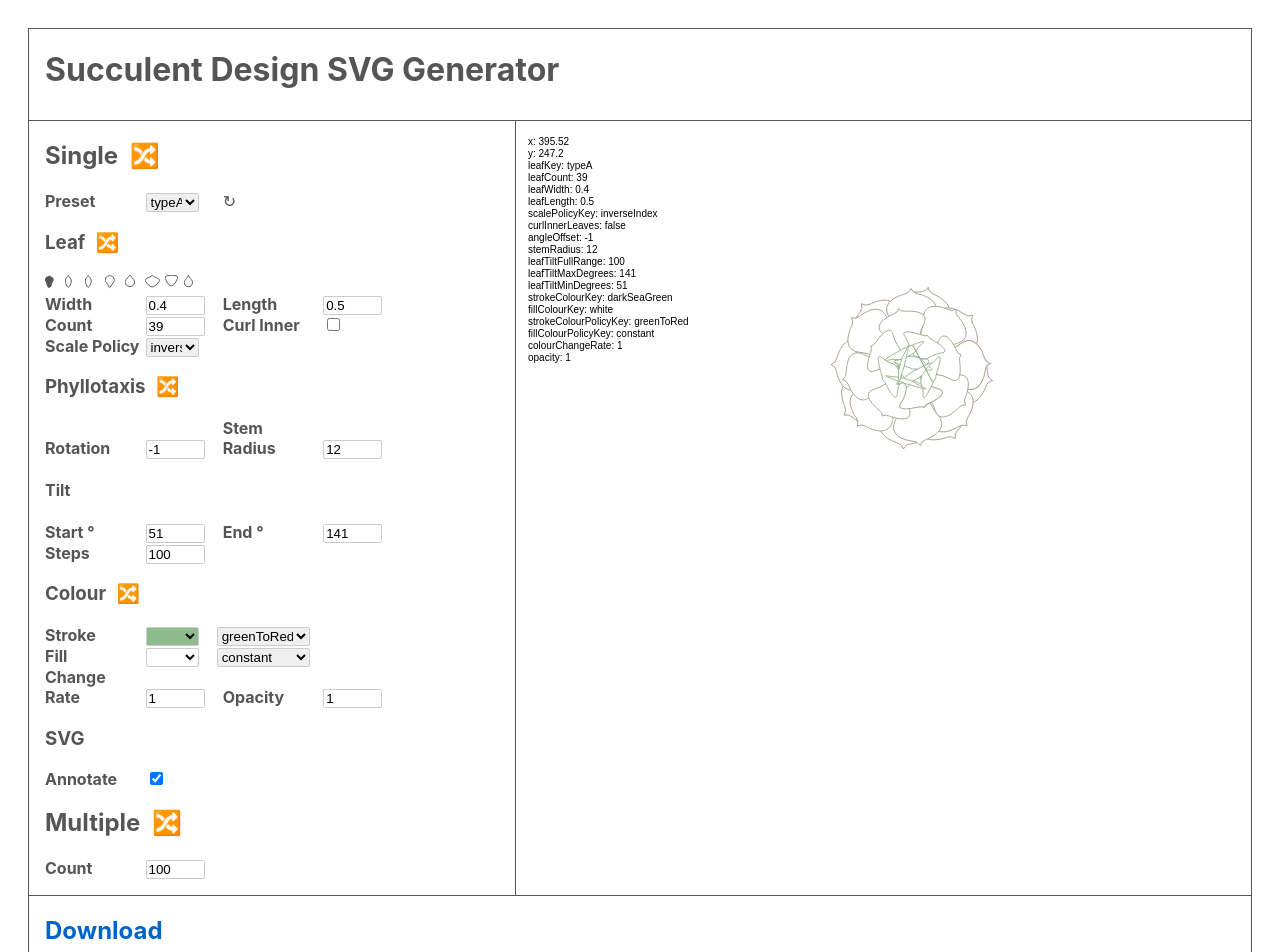
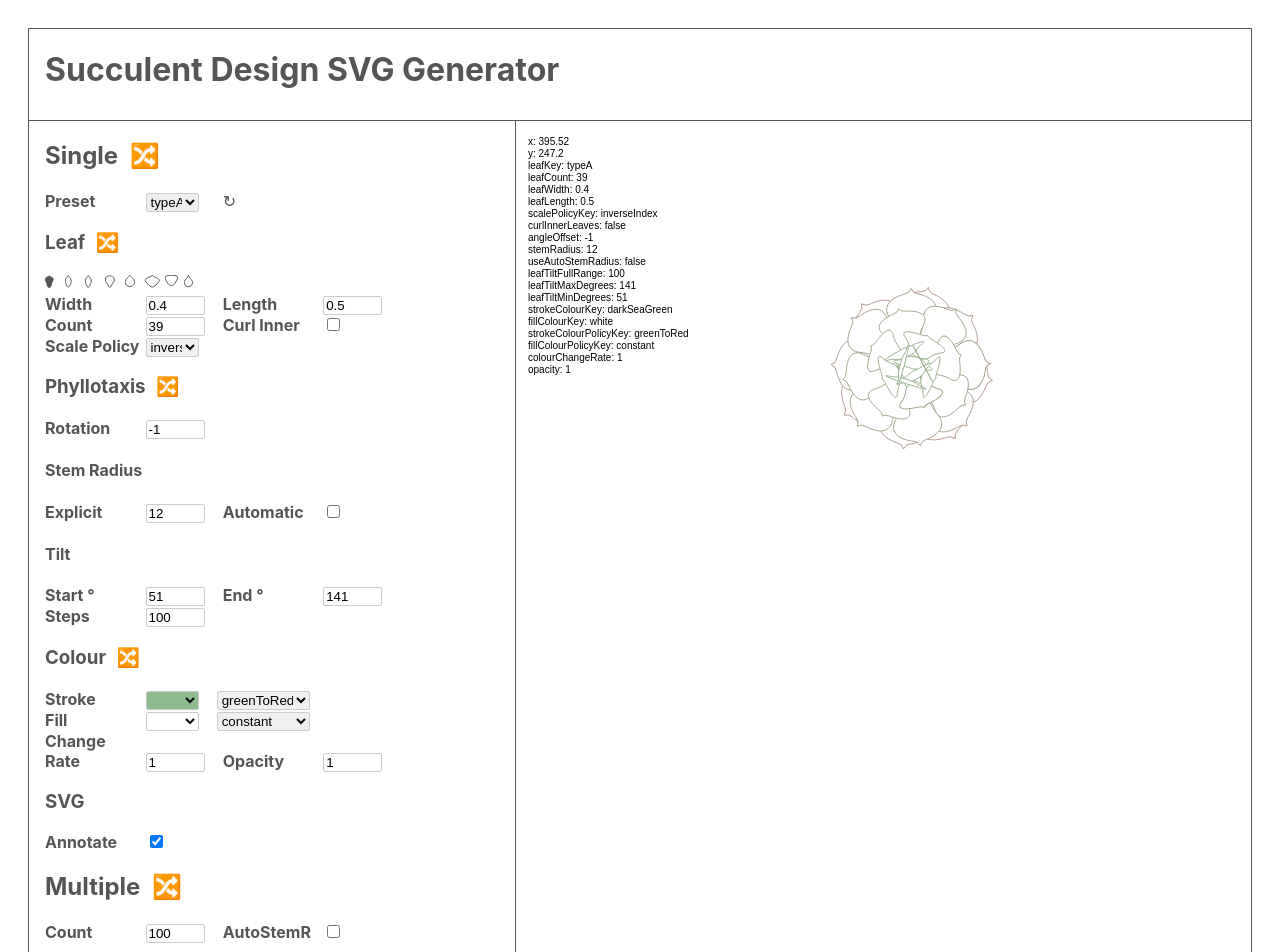
Before and after one commit to nickboon/succulents, a Svelte app: page / in a window 1280 px wide. Shown: the top 952 px of the page. Built offline with nearby package versions, Linux system fonts and the light colour scheme.

Commit message:
Added automatic stem radius calculation.

```diff
--- a/src/Parameters.svelte
+++ b/src/Parameters.svelte
@@ -19,13 +19,17 @@
 
 	function assignProperties(doner, receiver) {
 		for (var key in receiver) receiver[key] = doner[key];
+		return receiver;
 	}
 
 	function setParameters(leaf, phyllotaxis, colour) {
 		const currentOpacity = $colourParameters.opacity;
-		assignProperties(leaf, $leafParameters);
-		assignProperties(phyllotaxis, $phyllotaxisParameters);
-		assignProperties(colour, $colourParameters);
+		$leafParameters = assignProperties(leaf, $leafParameters);
+		$phyllotaxisParameters = assignProperties(
+			phyllotaxis,
+			$phyllotaxisParameters
+		);
+		$colourParameters = assignProperties(colour, $colourParameters);
 		$colourParameters.opacity = currentOpacity;
 	}
 
@@ -35,11 +39,13 @@
 	}
 
 	function loadRandom() {
+		const currentUseAutoStemRadius = $phyllotaxisParameters.useAutoStemRadius;
 		setParameters(
 			RandomPlant.leaf,
 			RandomPlant.phyllotaxis,
 			RandomPlant.colour
 		);
+		$phyllotaxisParameters.useAutoStemRadius = currentUseAutoStemRadius;
 	}
 
 	function loadMultipleRandom() {
@@ -50,7 +56,8 @@
 				y: new Random().int(svgHeight),
 				...RandomPlant.leaf,
 				...RandomPlant.phyllotaxis,
-				...RandomPlant.colour
+				...RandomPlant.colour,
+				useAutoStemRadius
 			});
 
 		paths = parametersList
@@ -60,6 +67,7 @@
 
 	let presetKey = preset.defaultKey;
 	let addLabel = true;
+	let useAutoStemRadius;
 
 	$: plant = new Plant({
 		x: svgWidth / 2,
@@ -70,6 +78,7 @@
 	});
 	$: plantPaths = plant.buildPaths();
 	$: paths = plantPaths + (addLabel ? plant.label : '');
+	$: autoStemRadius = plant.autoStemRadius;
 
 	let multpleCount = 100;
 </script>
@@ -102,7 +111,7 @@
 	<button class="icon-button reload" on:click={reload} />
 </div>
 <LeafParameters />
-<PhyllotaxisParameters />
+<PhyllotaxisParameters {autoStemRadius} />
 <ColourParameters />
 <div>
 	<h3>SVG</h3>
@@ -116,4 +125,9 @@
 <div>
 	<label for="multpleCount">Count</label>
 	<input id="multpleCount" type="number" min="0" bind:value={multpleCount} />
+	<label for="useAutoStemRadius">AutoStemR</label>
+	<input
+		id="useAutoStemRadius"
+		type="checkbox"
+		bind:checked={useAutoStemRadius} />
 </div>
--- a/src/PhyllotaxisParameters.svelte
+++ b/src/PhyllotaxisParameters.svelte
@@ -2,6 +2,8 @@
 	import preset from './preset';
 	import RandomPlant from './randomPlant';
 	import { phyllotaxisParameters as parameters } from './parameters';
+
+	export let autoStemRadius = '';
 
 	function loadRandomPhyllotaxis() {
 		const randomPhyllotaxis = RandomPlant.phyllotaxis;
@@ -25,6 +27,9 @@
 		width: 4em;
 		margin-right: 1em;
 	}
+	input[type='checkbox'] {
+		width: auto;
+	}
 </style>
 
 <h3>
@@ -38,12 +43,23 @@
 		type="number"
 		step={preset.steps.angleOffsetStep}
 		bind:value={$parameters.angleOffset} />
-	<label for="stemRadius">Stem Radius</label>
-	<input
-		id="stemRadius"
-		type="number"
-		min="0"
-		bind:value={$parameters.stemRadius} />
+
+	<div>
+		<h4>Stem Radius</h4>
+		<label for="stemRadius">Explicit</label>
+		<input
+			id="stemRadius"
+			type="number"
+			min="0"
+			disabled={$parameters.useAutoStemRadius}
+			bind:value={$parameters.stemRadius} />
+		<label for="useAutoStemRadius">Automatic</label>
+		<input
+			id="useAutoStemRadius"
+			type="checkbox"
+			bind:checked={$parameters.useAutoStemRadius} />
+		{autoStemRadius}
+	</div>
 </div>
 <h4>Tilt</h4>
 <div>
--- a/src/leafFactory.js
+++ b/src/leafFactory.js
@@ -1,7 +1,7 @@
 import LeafSvg from './leaf.js';
 
 export default class LeafFactory {
-	buildLeaf({
+	buildSvg({
 		type = 'typeA',
 		translation,
 		rotation,
--- a/src/parameters.js
+++ b/src/parameters.js
@@ -15,6 +15,7 @@ export const leafParameters = writable({
 export const phyllotaxisParameters = writable({
 	angleOffset: defaultPreset.angleOffset,
 	stemRadius: defaultPreset.stemRadius,
+	useAutoStemRadius: false,
 	leafTiltFullRange: defaultPreset.leafTiltFullRange,
 	leafTiltMaxDegrees: defaultPreset.leafTiltMaxDegrees,
 	leafTiltMinDegrees: defaultPreset.leafTiltMinDegrees
--- a/src/plant.js
+++ b/src/plant.js
@@ -11,6 +11,7 @@ Continued fraction 		First three rationals 	Asymptotic 	divergence angle (°) 	S
 [0,2,1,2,1,1, ...] 		3/8, 4/11, 7/19, ... 	132.178... 							not classified
 */
 import preset from './preset';
+import Leaf from './leaf.js';
 import LeafFactory from './leafFactory.js';
 import Trigonometry from './trigonometry.js';
 import SvgFactory from './svg.js';
@@ -22,6 +23,7 @@ const goldenAngleDegrees = 137.5077640500378546463487;
 const maxDegrees = 360;
 const _options = new WeakMap();
 const _leaves = new WeakMap();
+const _autoStemRadius = new WeakMap();
 const defaultPreset = preset.keys[0];
 const defaultParameters = preset.load(defaultPreset);
 /*
@@ -41,6 +43,7 @@ export default class PlantFactory {
 		leafKey = defaultParameters.leafKey,
 		leafCount = defaultParameters.leafCount,
 		stemRadius = defaultParameters.stemRadius,
+		useAutoStemRadius = false,
 		angleOffset = defaultParameters.angleOffset,
 		leafLength = defaultParameters.leafLength,
 		leafWidth = defaultParameters.leafWidth,
@@ -67,7 +70,6 @@ export default class PlantFactory {
 		);
 
 		const leaves = [];
-		const leafFactory = new LeafFactory();
 		let scaleX = leafLength;
 		let scaleY = leafLength;
 		if (scalePolicyKey === 'constant') {
@@ -83,7 +85,7 @@ export default class PlantFactory {
 			const angle = trigTable.getAngle(leafTilt);
 			const tiltScale = -angle.cos;
 			const z = angle.sin;
-			const svg = leafFactory.buildLeaf({
+			leaves.push({
 				type: leafKey,
 				translation: {
 					x,
@@ -99,10 +101,7 @@ export default class PlantFactory {
 				},
 				stroke: currentStroke,
 				fill: currentFill,
-				opacity
-			});
-			leaves.push({
-				svg,
+				opacity,
 				z
 			});
 
@@ -122,7 +121,25 @@ export default class PlantFactory {
 			if (leafTilt < leafTiltMax) leafTilt += 1;
 		}
 
+		let calculatedStemRadius = '';
+		if (useAutoStemRadius) {
+			const minScaleY = Math.min(...leaves.map(leaf => leaf.scale.y));
+			const leafH = Leaf[leafKey].h;
+			calculatedStemRadius = Math.floor(
+				minScaleY > 0 ? 0 : Math.abs(minScaleY * leafH) / 2
+			);
+
+			leaves.forEach(leaf => {
+				leaf.translation.y += stemRadius - calculatedStemRadius;
+				leaf.rotation.offsetY = calculatedStemRadius;
+			});
+		}
+		_autoStemRadius.set(this, calculatedStemRadius);
 		_leaves.set(this, leaves);
+	}
+
+	get autoStemRadius() {
+		return _autoStemRadius.get(this);
 	}
 
 	get centremarker() {
@@ -148,11 +165,13 @@ export default class PlantFactory {
 	}
 
 	buildPaths() {
+		const leafFactory = new LeafFactory();
+
 		return _leaves
 			.get(this)
 			.reverse()
 			.sort((a, b) => (a.z > b.z ? 1 : b.z > a.z ? -1 : 0))
-			.map(leaf => leaf.svg)
+			.map(leaf => leafFactory.buildSvg(leaf))
 			.join('');
 	}
 }
```
